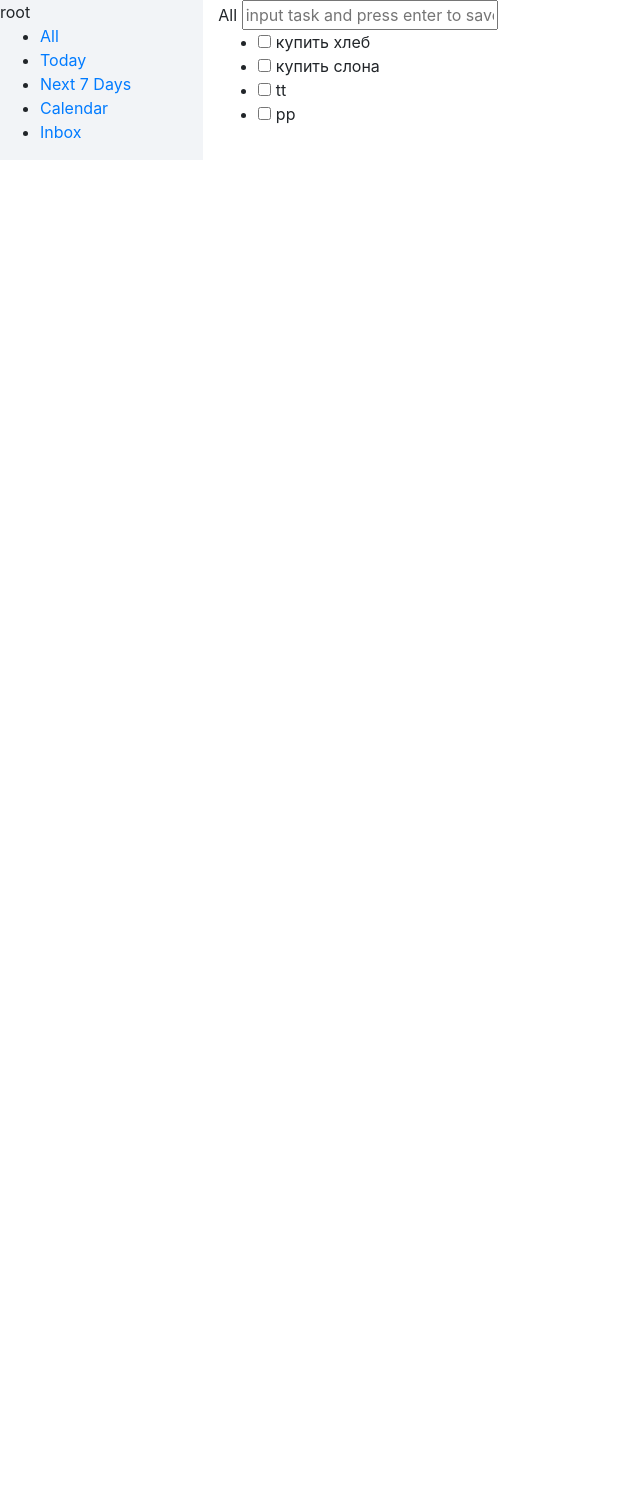
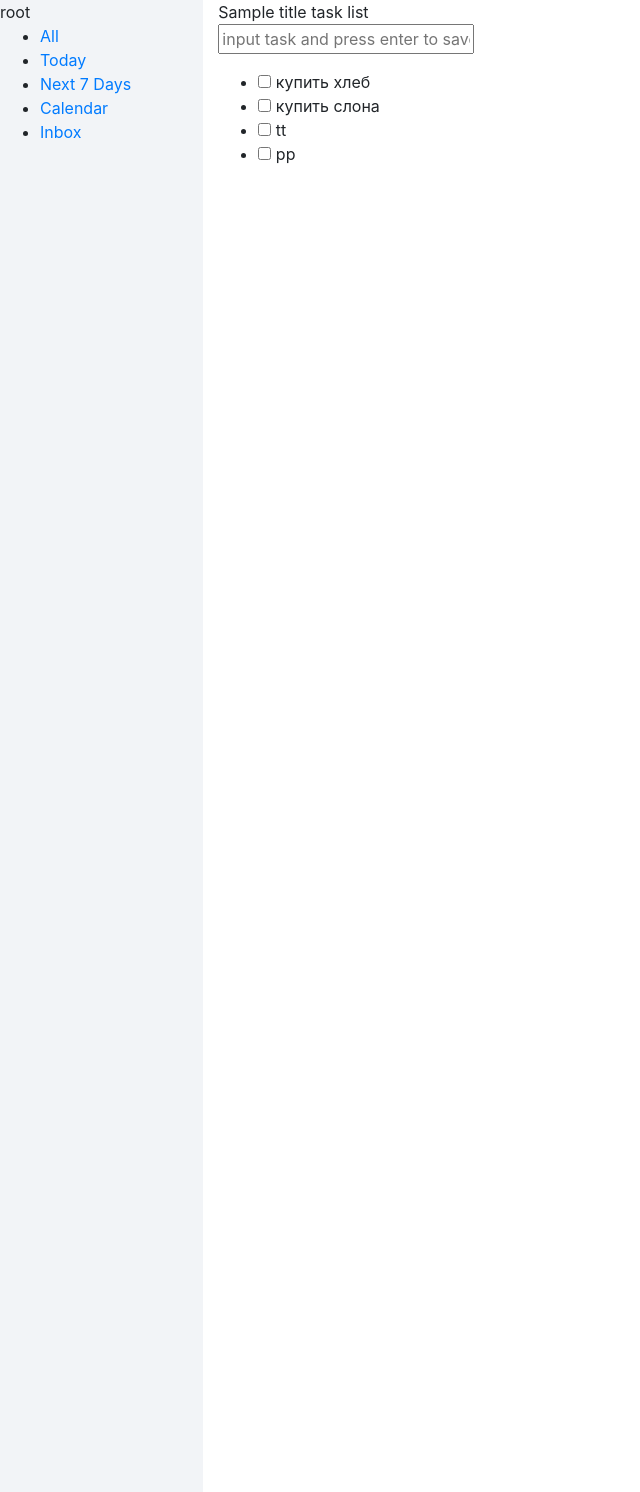
Before and after one commit to davy1ex/mytodo, a Django app: template mytodo/templates/tasks/all.html in a window 1280 px wide. Shown: the whole page, without its empty margins (0-640 px from the left). Before the commit the page ends 160 px from the top, so only its background shows below. Run offline with Django 3.2, Linux system fonts and the light colour scheme; data comes from the database, SQL or seed files in the repository; both versions use the stored data as it was after the commit; the template is opened without the code that fills it: values that come from a table or form of the project are taken from there, most other values are stand-ins (such as "Sample title", 1, 10 or a date in 2020); some libraries are stand-ins or nearby versions.

Commit message:
add added new task

```diff
--- a/mytodo/mytodo/urls.py
+++ b/mytodo/mytodo/urls.py
@@ -6,5 +6,6 @@ import tasks.views
 
 urlpatterns = [
     path('admin/', admin.site.urls),
+    path('', tasks.views.all),
     path('tasks/all/', tasks.views.all),
 ]
--- a/mytodo/static/css/base.css
+++ b/mytodo/static/css/base.css
@@ -1,3 +1,5 @@
 .menu {
     background: #F2F4F7;
+    padding-bottom: 100%;
+    margin-bottom: -100%;
 }
--- /dev/null
+++ b/mytodo/tasks/forms.py
@@ -0,0 +1,11 @@
+from django import forms
+
+
+class AddTaskForm(forms.Form):
+    input_field = forms.CharField(label="",
+        widget=forms.TextInput(
+            attrs={
+                "placeholder": "input task and press enter to save"
+            }
+        )
+    )
--- a/mytodo/tasks/models.py
+++ b/mytodo/tasks/models.py
@@ -5,3 +5,8 @@ class Task(models.Model):
     title = models.CharField(max_length=128)
     description = models.CharField(max_length=1024)
     # attachs
+
+
+    # def save(self, *args, **kwargs):
+    #     if title:
+    #         super(Task, self).save(*args, **kwargs)
--- a/mytodo/templates/base.html
+++ b/mytodo/templates/base.html
@@ -21,7 +21,7 @@
 
 <body>
     <div class="row">
-        <div class="col-2 menu">
+        <div class="col-2 no-float menu">
             <div class="username">
                 <!-- {{ user.username }} -->
                 root
@@ -40,6 +40,13 @@
         </div>
 
         <div class="col-8 tasklist">
+            {{ title_task_list }}
+            <form method="POST">
+                {% csrf_token %}
+                {{ form.as_p }}
+                <!-- <input type="text" placeholder="input task and press enter to save"> -->
+            </form>
+
             {% block content %}
             {% endblock %}
         </div>
--- a/mytodo/templates/tasks/all.html
+++ b/mytodo/templates/tasks/all.html
@@ -5,8 +5,6 @@
 {% endblock %}
 
 {% block content %}
-    All
-    <input type="text" placeholder="input task and press enter to save">
     <ul>
         {% for task in tasks %}
             <li>
```
Also changed, not shown: mytodo/tasks/views.py (+13 -1 lines), mytodo/db.sqlite3, 2 other files.
